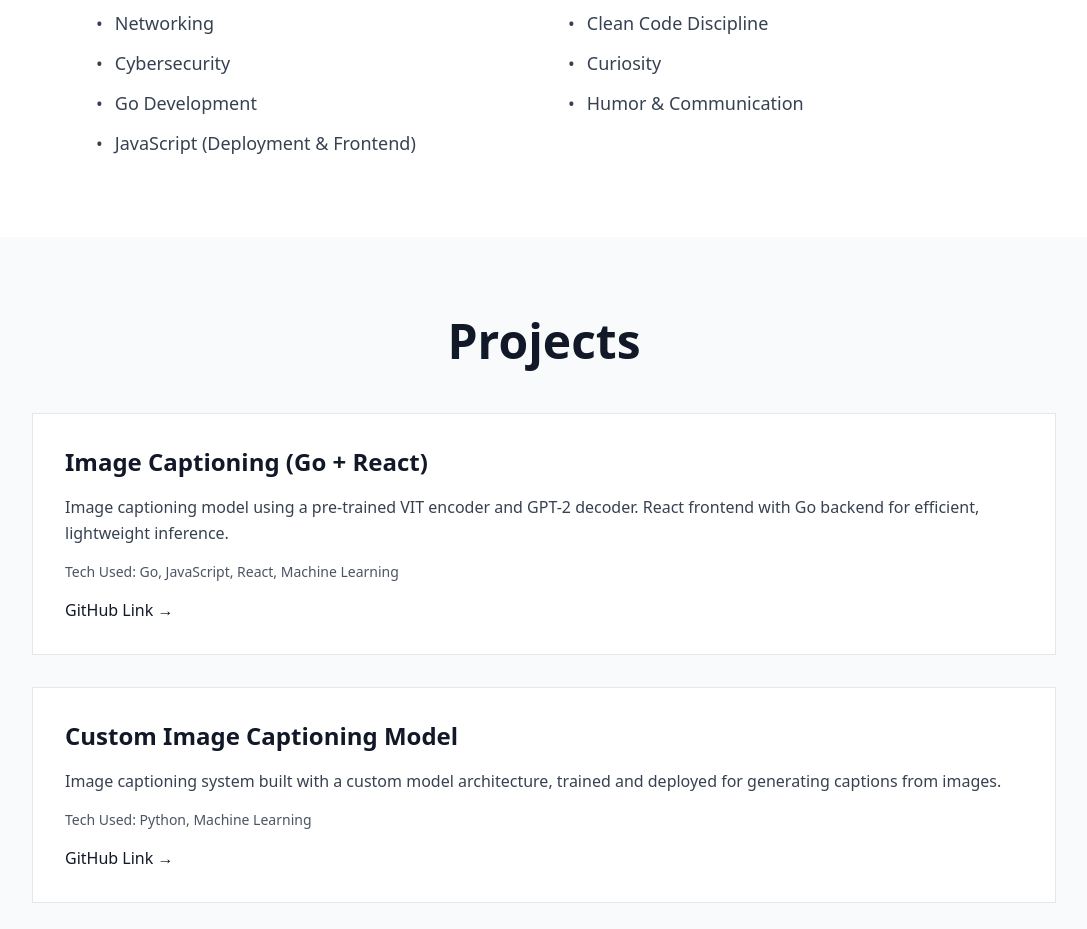
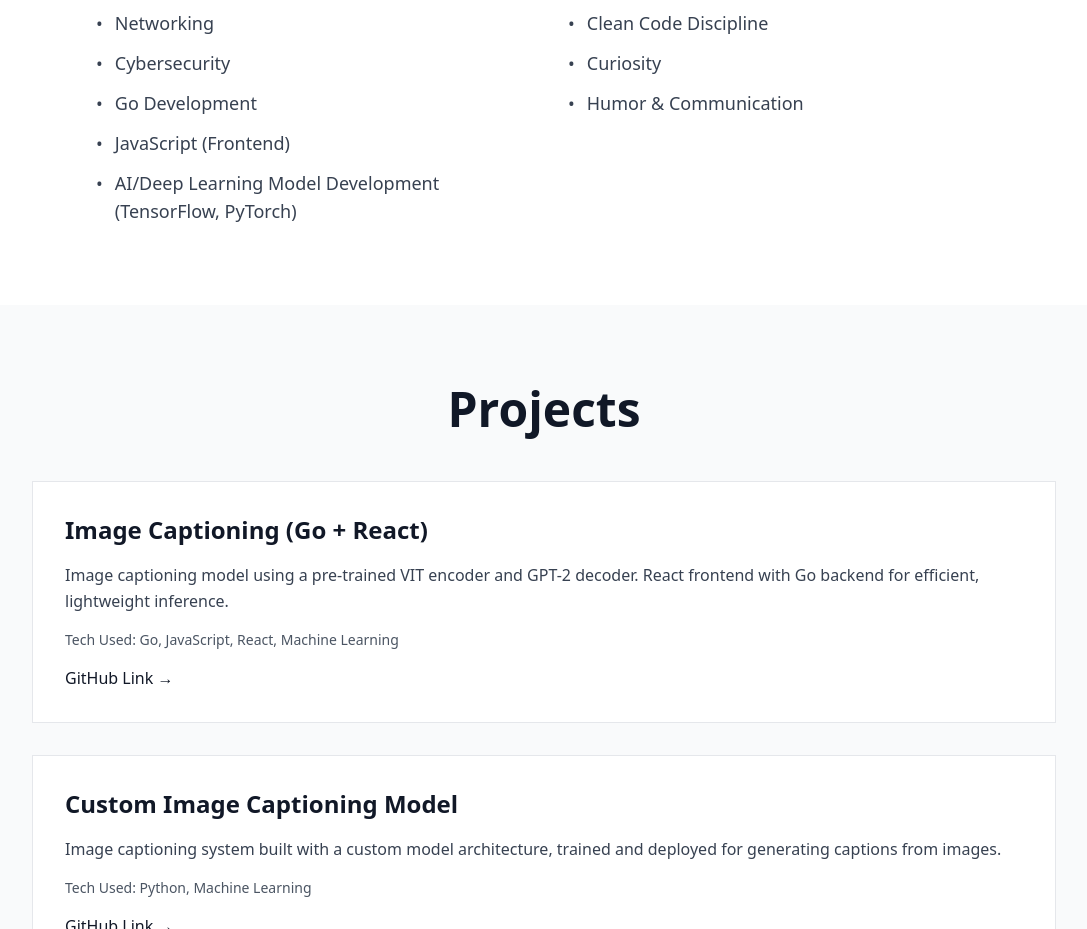
Before and after one commit to Soumya-Dahal/portfolio, a React (Vite) app in the folder frontend/: page / in a window 1280 px wide. Shown: the part 1760-2689 px from the top of the page, without its empty margins (96-1183 px from the left). Built offline with nearby package versions, Linux system fonts and the light colour scheme; no server answers.

Commit message:
updated skills

```diff
--- a/frontend/src/components/Skills.jsx
+++ b/frontend/src/components/Skills.jsx
@@ -5,7 +5,8 @@ function Skills() {
     'Networking',
     'Cybersecurity',
     'Go Development',
-    'JavaScript (Deployment & Frontend)'
+    'JavaScript (Frontend)',
+    'AI/Deep Learning Model Development (TensorFlow, PyTorch)'
   ]
 
   const soft = [
```
